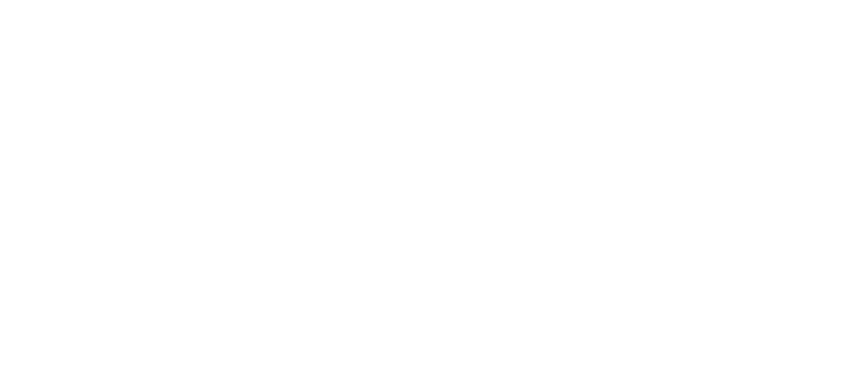
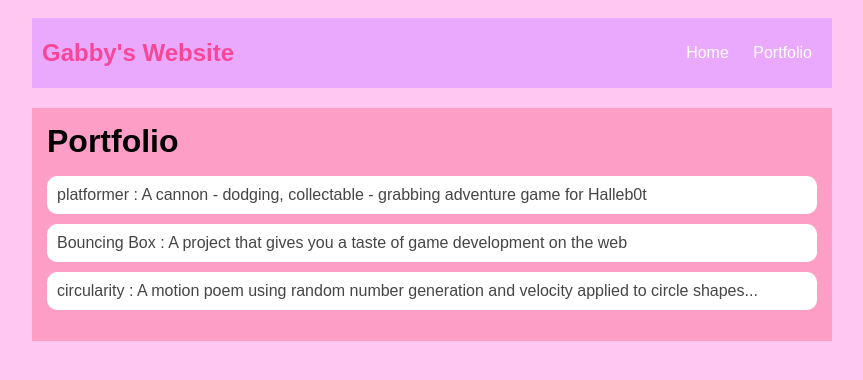
Before and after one commit to harris693/harris693.github.io, a plain HTML site: page portfolio.html in a window 1280 px wide. Shown: the whole page, without its empty margins (208-1071 px from the left). Drawn offline with Linux system fonts and the light colour scheme.

Commit message:
add portfolio.html file

```diff
--- a/portfolio.html
+++ b/portfolio.html
@@ -0,0 +1,35 @@
+<!DOCTYPE html>
+<html>
+  <head>
+    <title>Gabby's Webiste</title>
+    <link rel="stylesheet" href="style.css">
+  </head>
+
+  <body>
+    <div id="all-contents">
+    <nav>
+        <h1>Gabby's Website</h1>
+          <ul id="nav-ul">
+            <li class="nav-li">
+                <a class="nav-a" href="index.html">Home</a>
+            </li>
+            <li class="nav-li">
+                <a class="nav-a" href="portfolio.html">Portfolio</a>
+            </li>
+         </ul>
+    </nav>
+        <main>
+            <div class="content">
+                <h1>Portfolio</h1>
+                <ul id="portfolio">
+                    <li><a href="projects/platformer/">platformer : A cannon - dodging, collectable - grabbing adventure game for Halleb0t</a></li>
+                    <li><a href="projects/bouncing-box/">Bouncing Box : A project that gives you a taste of game development on the web</a></li>
+                    <li><a href="projects/circularity/">circularity : A motion poem using random number generation and velocity applied to circle shapes...</a></li>
+                   </ul>
+            </div>
+    </main>
+
+
+    </div>
+  </body>
+</html>
--- a/style.css
+++ b/style.css
@@ -2,7 +2,7 @@ body {
   background: rgb(255, 199, 241);
   color: #ffffff;
   padding: 10px;
-  font-family: times new roman;
+  font-family: Arial, Helvetica, sans-serif;
 }
 #all-contents {
   max-width: 800px;
@@ -62,3 +62,28 @@ h2,
 h3 {
   margin: 0px;
 }
+  /* portfolio styles */
+  .content h1 {
+    color: black;
+}
+
+#portfolio {
+    list-style-type: none;
+    padding-left: 0;
+}
+
+#portfolio li {
+    background: #fff;
+    padding: 10px;
+    border-radius: 10px;
+    margin-bottom: 10px;
+}
+
+#portfolio li:hover {
+    background: #eee;
+}
+
+#portfolio a {
+    text-decoration: none;
+    color: #454545;
+}
```
